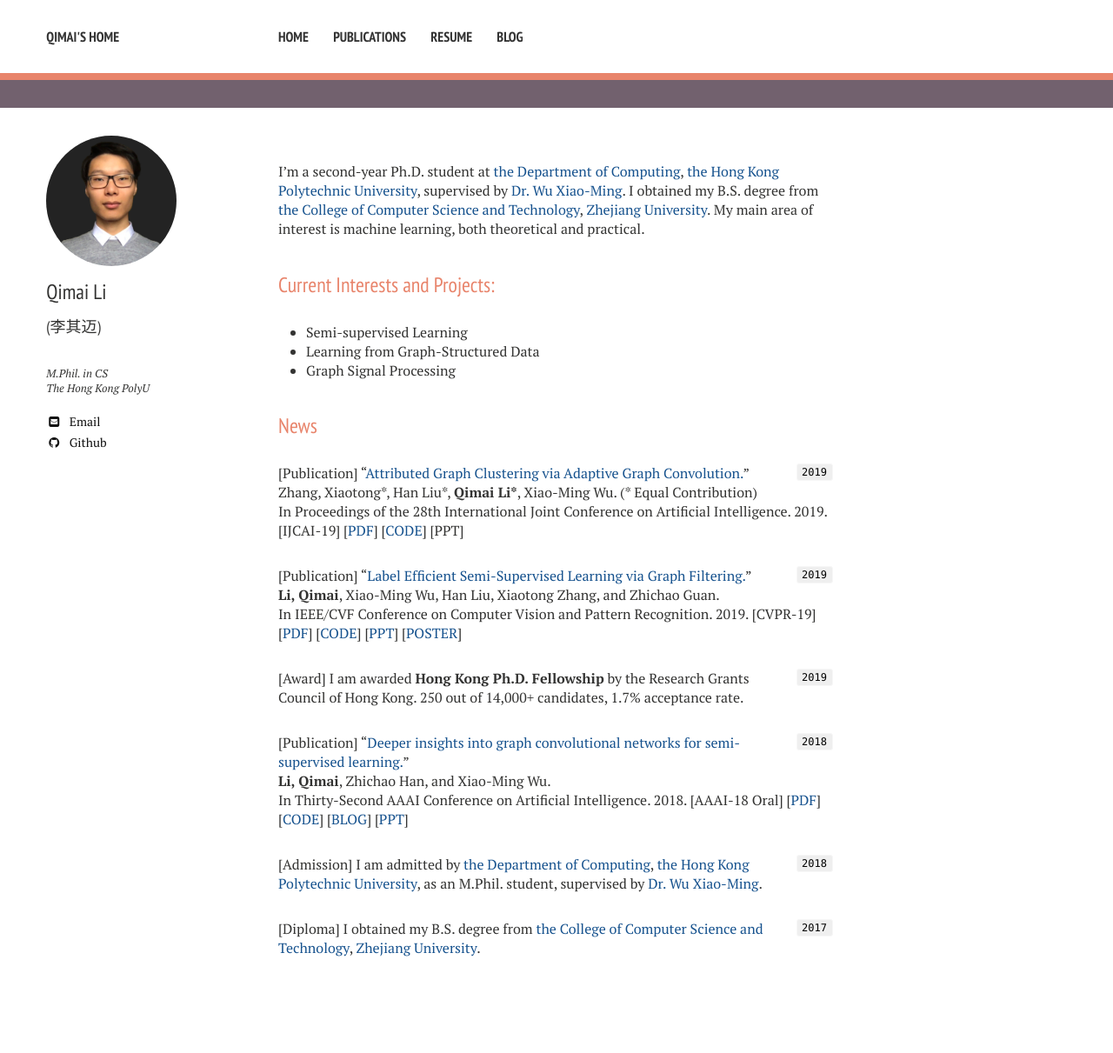
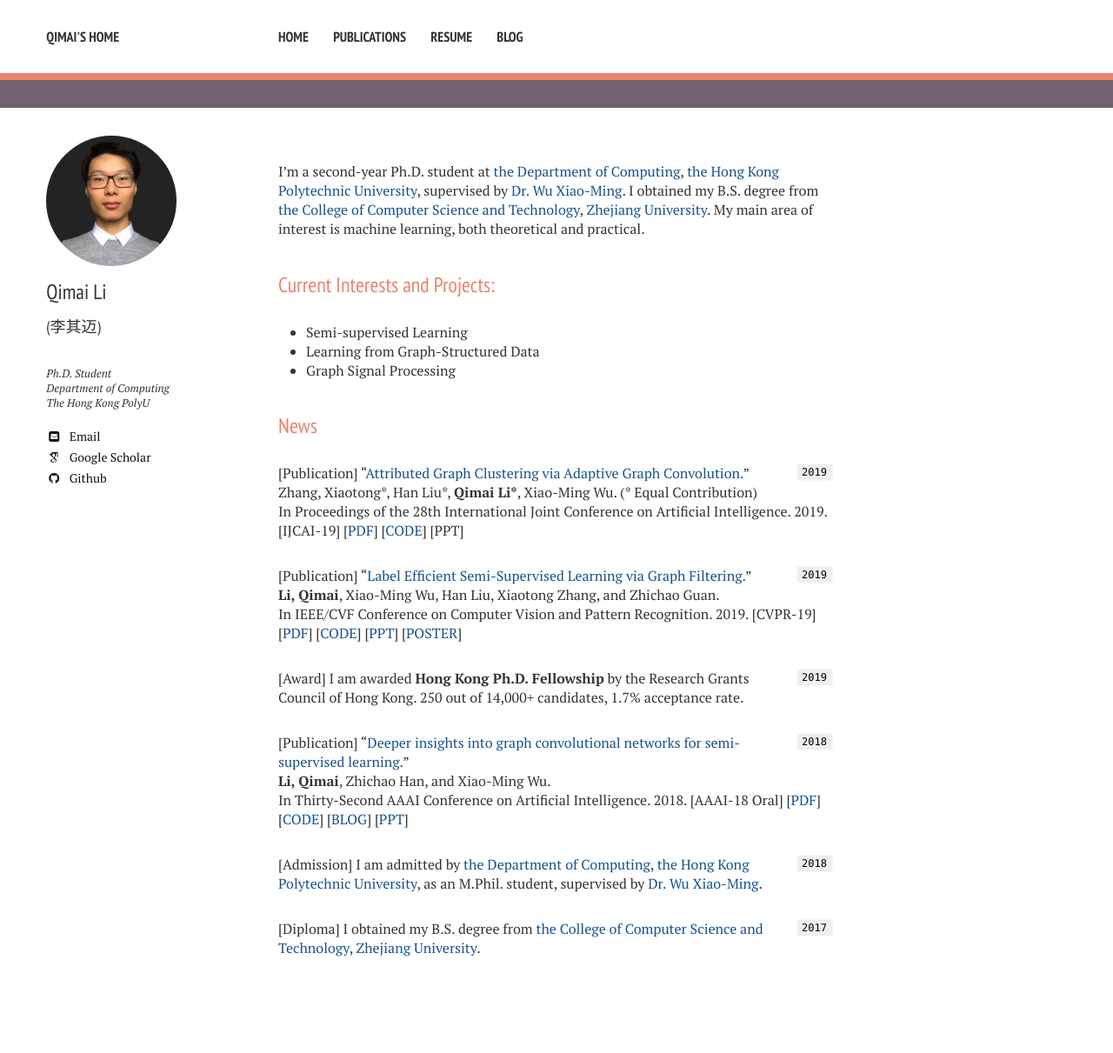
Before and after one commit to liqimai/liqimai.github.io, a Jekyll site: the page built from index.md, in a window 1280 px wide. Shown: the whole page at 87% size. Built offline with Jekyll 4.4.1, drawn with Linux system fonts in a browser that asks for light colours; nearby versions of some CDN libraries; some web fonts are replaced.

Commit message:
Add google scholar

```diff
--- a/_config.yml
+++ b/_config.yml
@@ -9,7 +9,7 @@ owner:
   name: Qimai Li
   chinesename: 李其迈
   avatar: head.jpg
-  bio: "M.Phil. in CS<br>The Hong Kong PolyU"
+  bio: "Ph.D. Student <br>Department of Computing <br>The Hong Kong PolyU"
   email: csqmli@comp.polyu.edu.hk #emailaddress
   # Do not include the @ symbol in your Twitter username
   twitter: #username
@@ -22,7 +22,7 @@ owner:
     plus: #username
     analytics:
     verify:
-    scholar: #id
+    scholar: i6yDLl8AAAAJ #id
   facebook:  #username
   instagram: #username
   bing-verify:
--- a/_sass/page.scss
+++ b/_sass/page.scss
@@ -371,7 +371,7 @@ $button-size: 1.5rem;
   &:active {
     @include translate(0, 2px);
   }
-  .fa {
+  .fa, .ai {
 		margin-right: 5px;
 	}
 }
```
